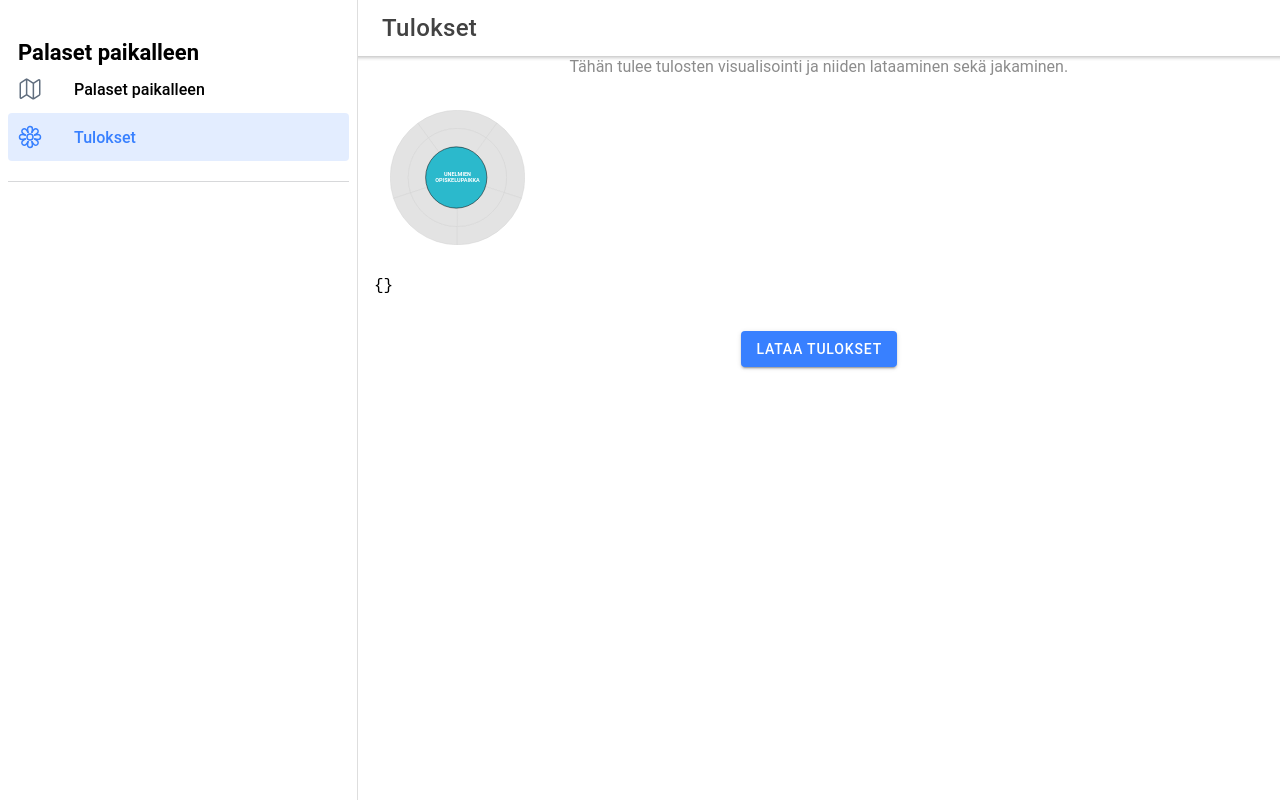
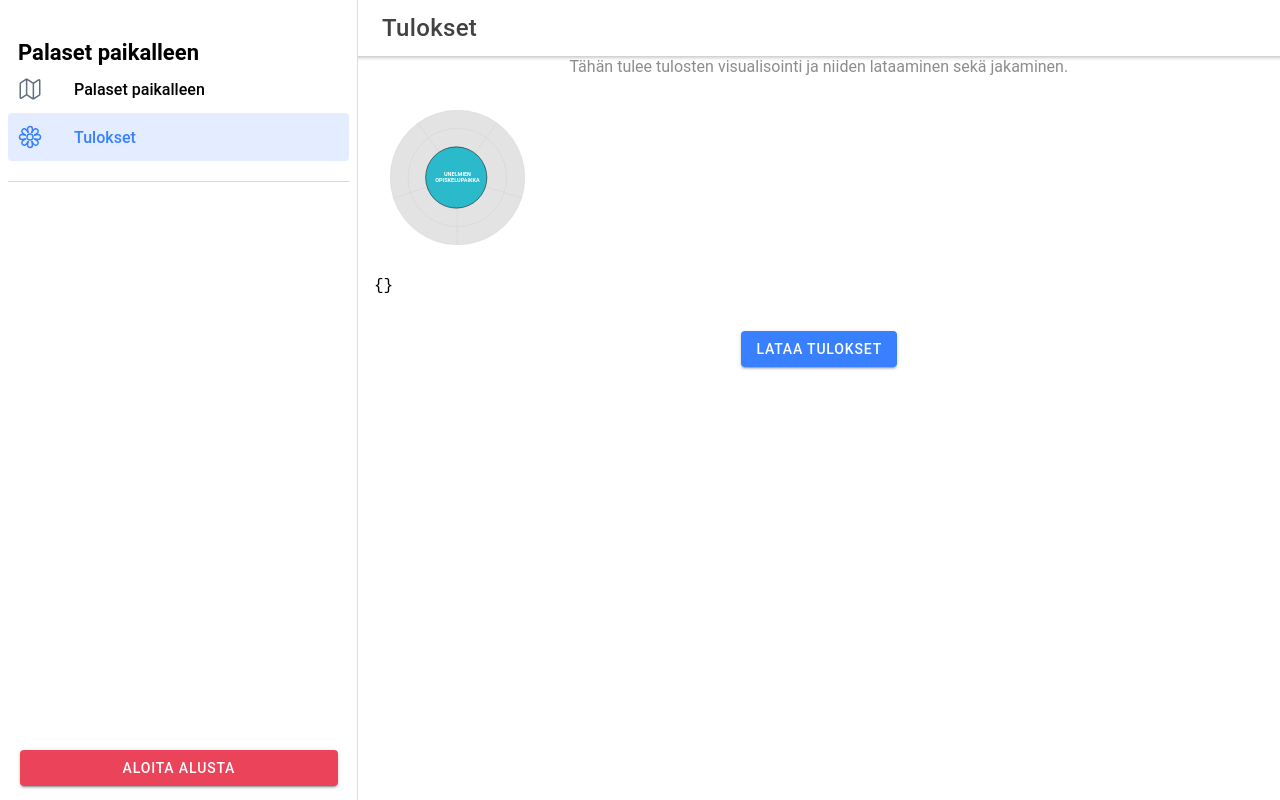
Before and after one commit to aleksi134/PalasetPaikalleen, a React (Create React App) app: page /page/Results in a window 1280 px wide. Built offline with nearby package versions, Linux system fonts and the light colour scheme.

Commit message:
Add reset button to menu

```diff
--- a/src/GameState.ts
+++ b/src/GameState.ts
@@ -89,6 +89,10 @@ class GameState {
     return this.nodes[node.id].adj.some((city) => Boolean(this.progress[city]))
   }
 
+  reset(): void {
+    localStorage.removeItem(STATE_KEY)
+  }
+
   private stateChanged(): void {
     this.subscriptions.forEach((sub) => sub(this.state))
     localStorage.setItem(STATE_KEY, JSON.stringify(this.state))
--- a/src/components/Menu.tsx
+++ b/src/components/Menu.tsx
@@ -12,6 +12,7 @@ import { flowerOutline, mapOutline } from 'ionicons/icons'
 import React from 'react'
 import { useLocation } from 'react-router-dom'
 import './Menu.css'
+import ResetButton from './ResetButton'
 
 
 
@@ -96,6 +97,7 @@ const Menu: React.FC = () => {
             </IonItem>
           ))}
         </IonList> */}
+        <ResetButton />
       </IonContent>
     </IonMenu>
   );
--- /dev/null
+++ b/src/components/ResetButton.scss
@@ -0,0 +1,7 @@
+.reset-button {
+  width: 90%;
+  margin: 10px 5%;
+  position: absolute;
+  bottom: 0;
+  left: 0;
+}
--- /dev/null
+++ b/src/components/ResetButton.tsx
@@ -0,0 +1,19 @@
+import { IonButton } from '@ionic/react'
+import React from 'react'
+import gameState from '../GameState'
+import './ResetButton.scss'
+
+const Component: React.FC = () => {
+  const reset = () => {
+    gameState.reset()
+    window.location.reload()
+  }
+
+  return (
+    <div className="reset-button">
+      <IonButton color="danger" expand="block" onClick={reset}>Aloita alusta</IonButton>
+    </div>
+  )
+}
+
+export default Component
```
